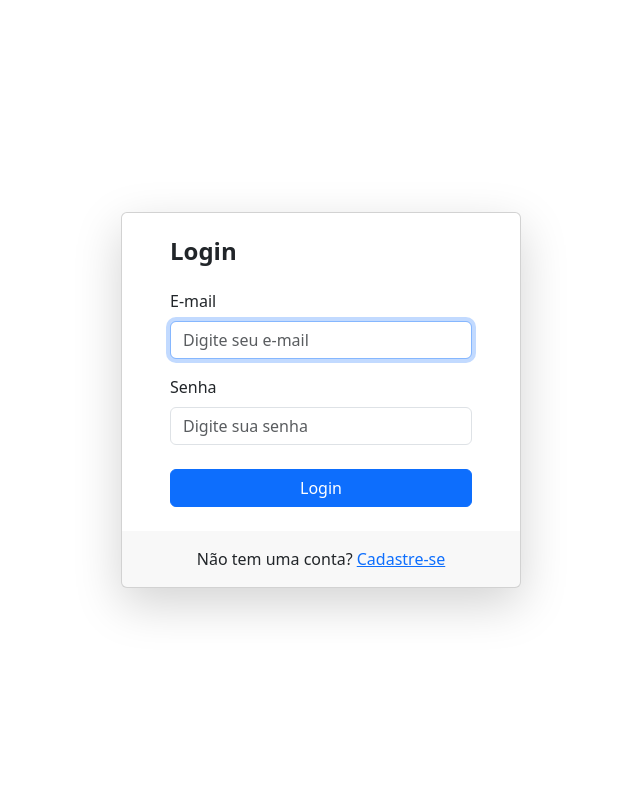
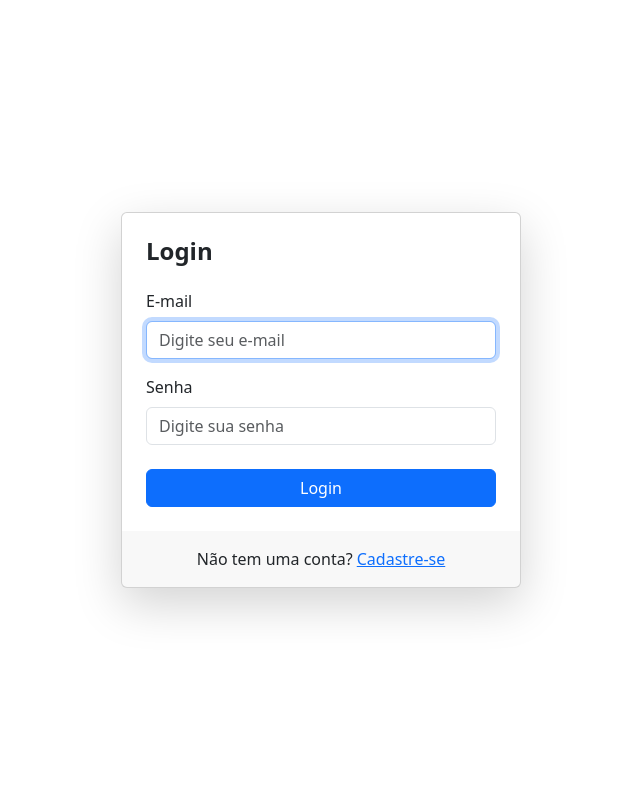
Before and after one commit to MatheusMoreira6/SmartDiet, a Laravel app: page / in a window 1280 px wide. Shown: the whole page, without its empty margins (319-959 px from the left). Run offline with Laravel 12, Linux system fonts and the light colour scheme; style sheets or scripts are compiled from the project's sources; some libraries are stand-ins or nearby versions.

Commit message:
style: Ajustado Espaçamento da Tela

```diff
--- a/resources/js/Pages/Auth/Cadastrar.jsx
+++ b/resources/js/Pages/Auth/Cadastrar.jsx
@@ -29,11 +29,11 @@ const Cadastrar = () => {
     };
 
     return (
-        <div className="d-flex vh-100 vw-100">
+        <div className="d-flex vh-100 vw-100 py-3 px-1 overflow-auto">
             <Head title="Cadastro" />
 
             <div className="card m-auto shadow-lg" style={{ width: "400px" }}>
-                <div className="card-body py-4 px-5">
+                <div className="card-body p-4">
                     <h1 className="fs-4 card-title fw-bold mb-4">
                         Cadastre-se
                     </h1>
--- a/resources/js/Pages/Auth/Login.jsx
+++ b/resources/js/Pages/Auth/Login.jsx
@@ -25,11 +25,11 @@ const Login = () => {
     };
 
     return (
-        <div className="d-flex vh-100 vw-100">
+        <div className="d-flex vh-100 vw-100 py-3 px-1 overflow-auto">
             <Head title="Login" />
 
             <div className="card m-auto shadow-lg" style={{ width: "400px" }}>
-                <div className="card-body py-4 px-5">
+                <div className="card-body p-4">
                     <h1 className="fs-4 card-title fw-bold mb-4">Login</h1>
 
                     <form
```
